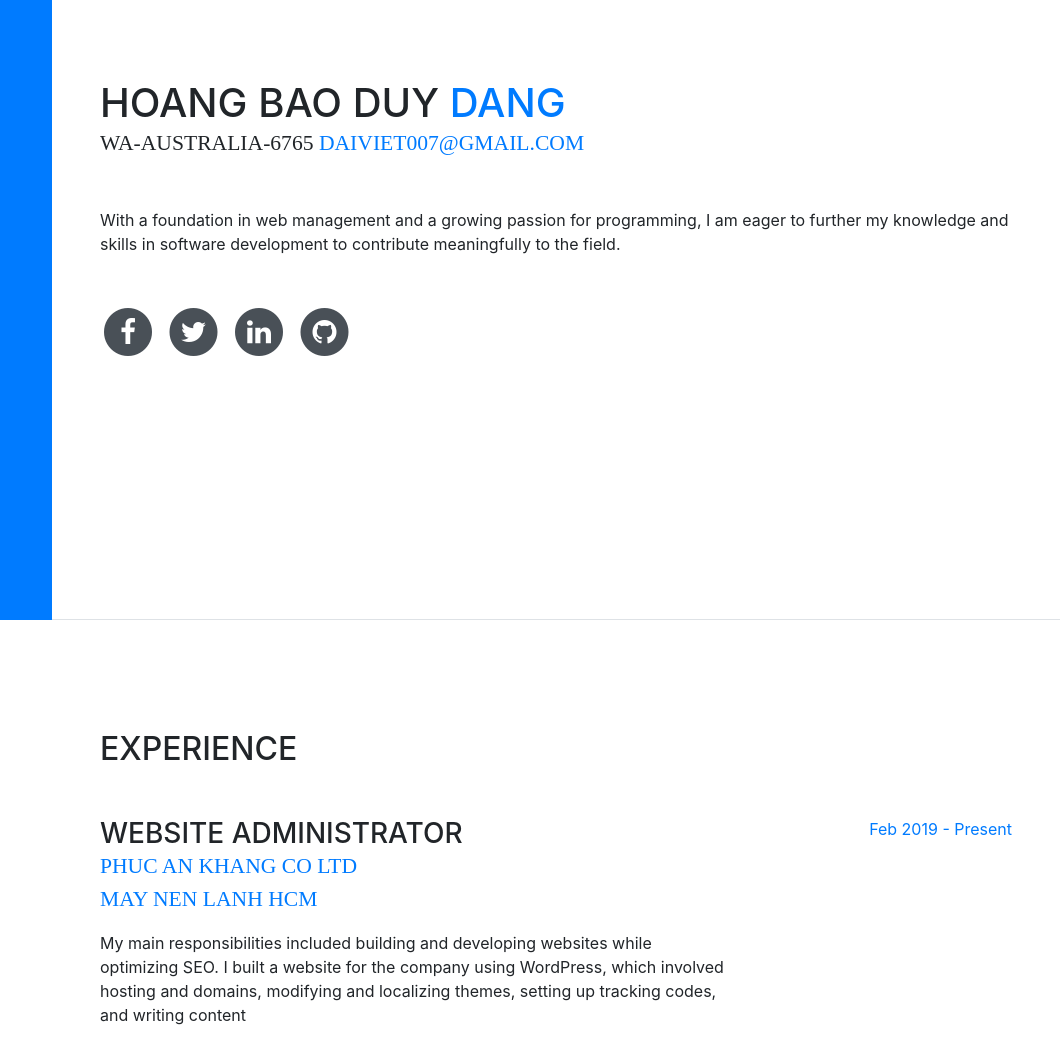
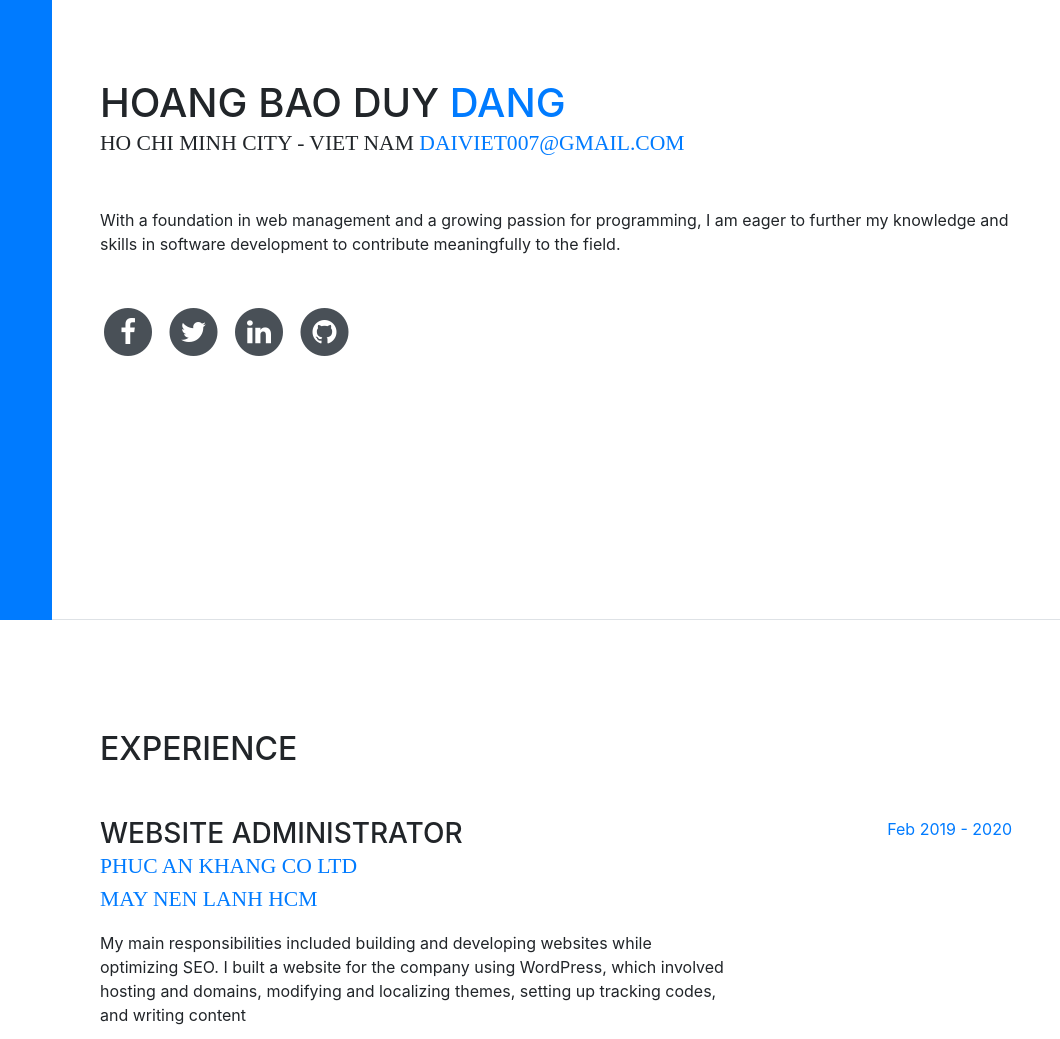
Before and after one commit to duybaodg/duybaodg.github.io, a website with bundled scripts: page index.html in a window 1280 px wide. Shown: the part 180-1219 px from the top of the page, 220-1280 px from the left. Built offline with nearby package versions, Linux system fonts and the light colour scheme; a web font is replaced by a local one.

Commit message:
UPDATE LOCATION

```diff
--- a/index.html
+++ b/index.html
@@ -68,7 +68,7 @@
           <h1 class="mb-0">Hoang Bao Duy
             <span class="text-primary">Dang</span>
           </h1>
-          <div class="subheading mb-5">WA-Australia-6765
+          <div class="subheading mb-5">HO CHI MINH CITY - VIET NAM
             <a href="mailto:name@email.com">daiviet007@gmail.com</a>
           </div>
           <p class="mb-5">With a foundation in web management and a growing passion for programming, I am eager to further my knowledge and skills in software development to contribute meaningfully to the field.</p>
@@ -121,7 +121,7 @@
               <p>My main responsibilities included building and developing websites while optimizing SEO. I built a website for the company using WordPress, which involved hosting and domains, modifying and localizing themes, setting up tracking codes, and writing content</p>
             </div>
             <div class="resume-date text-md-right">
-              <span class="text-primary">Feb 2019 - Present</span>
+              <span class="text-primary">Feb 2019 - 2020</span>
             </div>
           </div>
 
```
